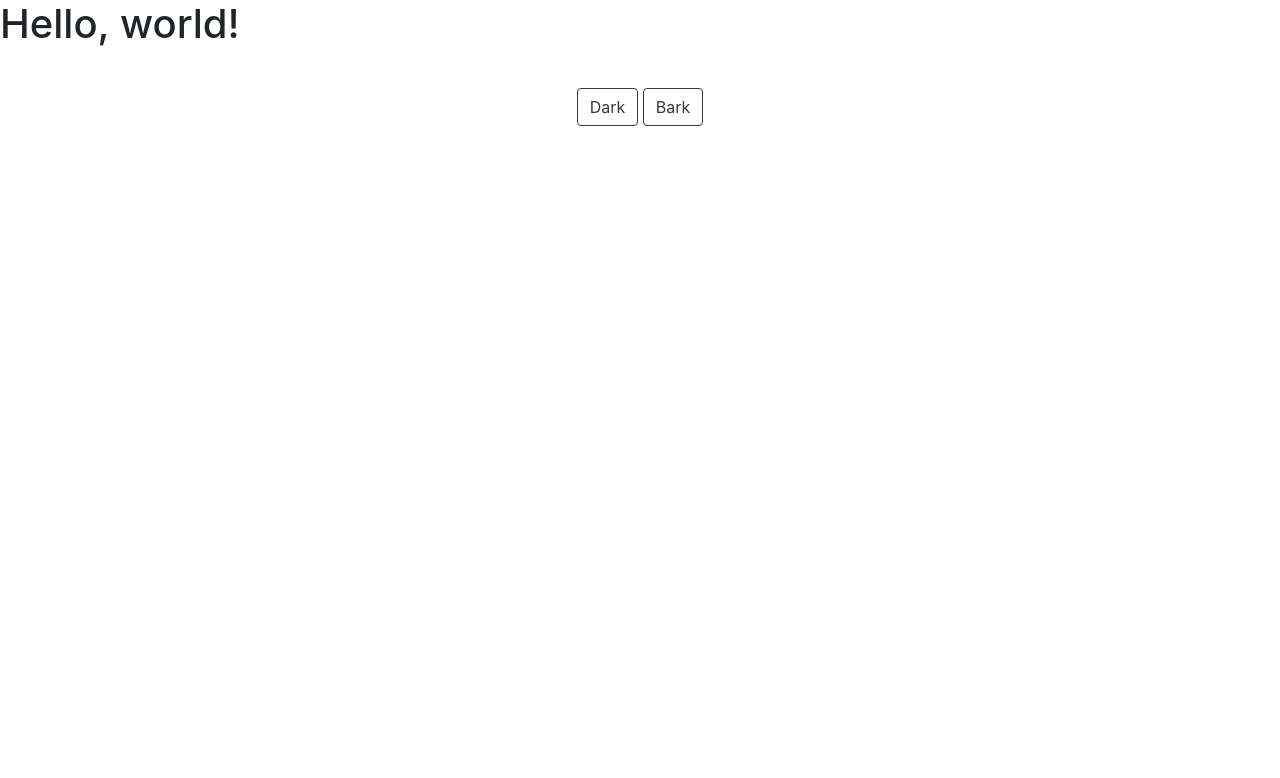
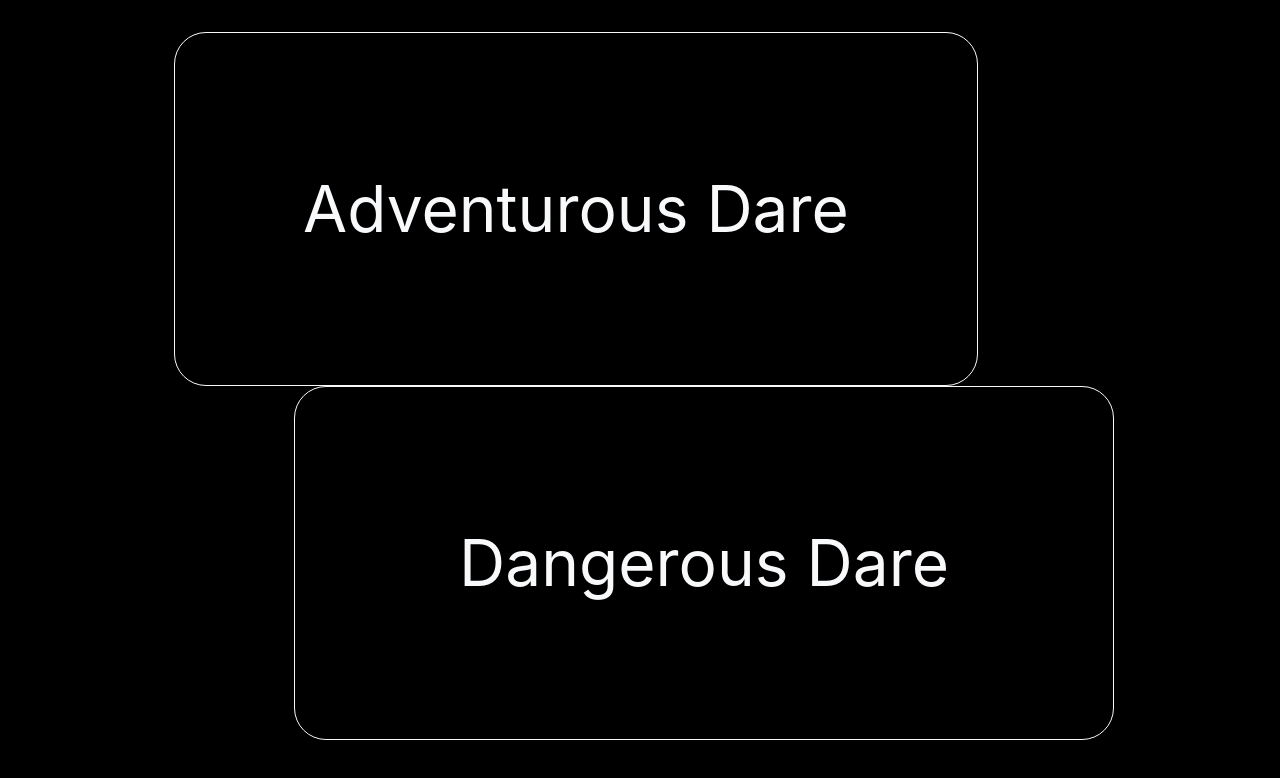
Before and after one commit to SmitRao/dare2do, a plain HTML site: page index.html in a window 1280 px wide. Drawn offline with nearby package versions, Linux system fonts and the light colour scheme.

Commit message:
Modified buttons

```diff
--- a/index.html
+++ b/index.html
@@ -10,12 +10,11 @@
 
     <title>Hello, world!</title>
   </head>
-  <body>
-    <h1>Hello, world!</h1>
+  <body style="background-color: black;">
 
     <div class="text-center" style="padding: 2em;">
-      <button type="button" class="btn btn-outline-dark">Dark</button>
-      <button type="button" class="btn btn-outline-dark">Bark</button>
+      <button type="button" style="margin-right: 2em; size: 2em; border-radius: 0.5em; font-size: 4em; padding: 2em;" class="btn btn-outline-light">Adventurous Dare</button>
+      <button type="button" style="margin-left: 2em; size: 2em; border-radius: 0.5em; font-size: 4em; padding: 2em;" class="btn btn-outline-light">&nbsp; Dangerous Dare &nbsp;</button>
     </div>
 
 
```
